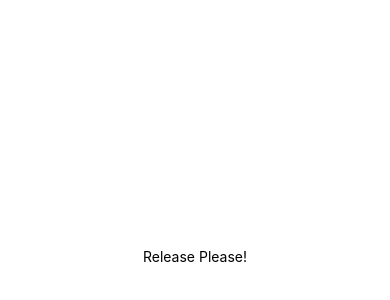
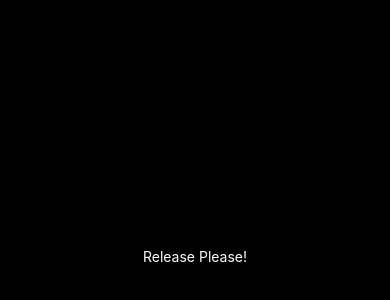
Before and after one commit to adamhari/release-please, a React Native app: screen / in a window 390 px wide. Shown: the part 166-466 px from the top of the page. Built offline with nearby package versions, Linux system fonts and the light colour scheme.

Commit message:
feat(App): invert colors
replaces StyleSheet with inline styles

```diff
--- a/App.tsx
+++ b/App.tsx
@@ -1,20 +1,18 @@
-import { StatusBar } from 'expo-status-bar';
-import { StyleSheet, Text, View } from 'react-native';
+import { StatusBar } from "expo-status-bar";
+import { Text, View } from "react-native";
 
 export default function App() {
   return (
-    <View style={styles.container}>
-      <Text>Release Please!</Text>
+    <View
+      style={{
+        flex: 1,
+        justifyContent: "center",
+        alignItems: "center",
+        backgroundColor: "black",
+      }}
+    >
+      <Text style={{ color: "white" }}>Release Please!</Text>
       <StatusBar style="auto" />
     </View>
   );
 }
-
-const styles = StyleSheet.create({
-  container: {
-    flex: 1,
-    backgroundColor: '#fff',
-    alignItems: 'center',
-    justifyContent: 'center',
-  },
-});
```
